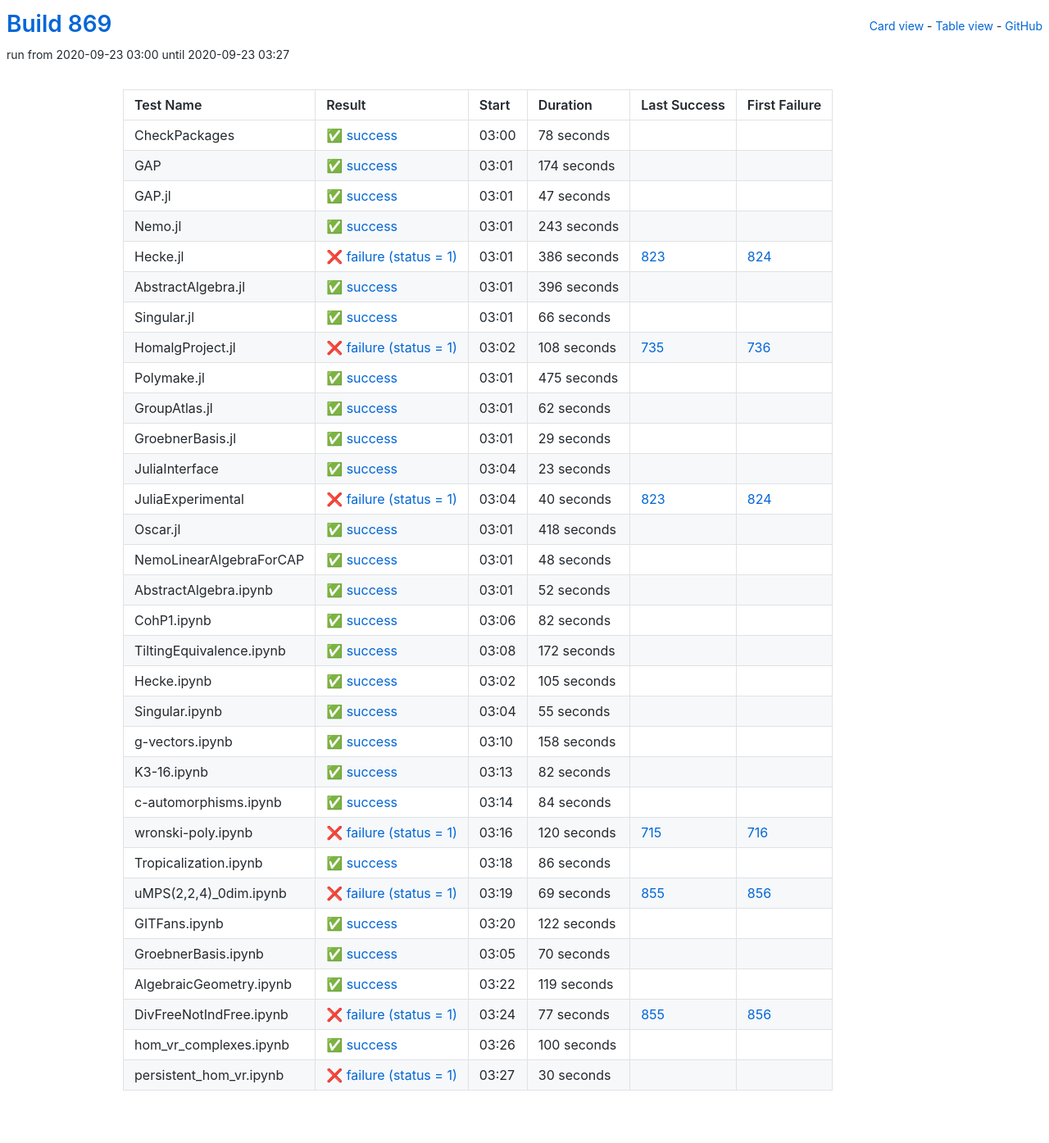
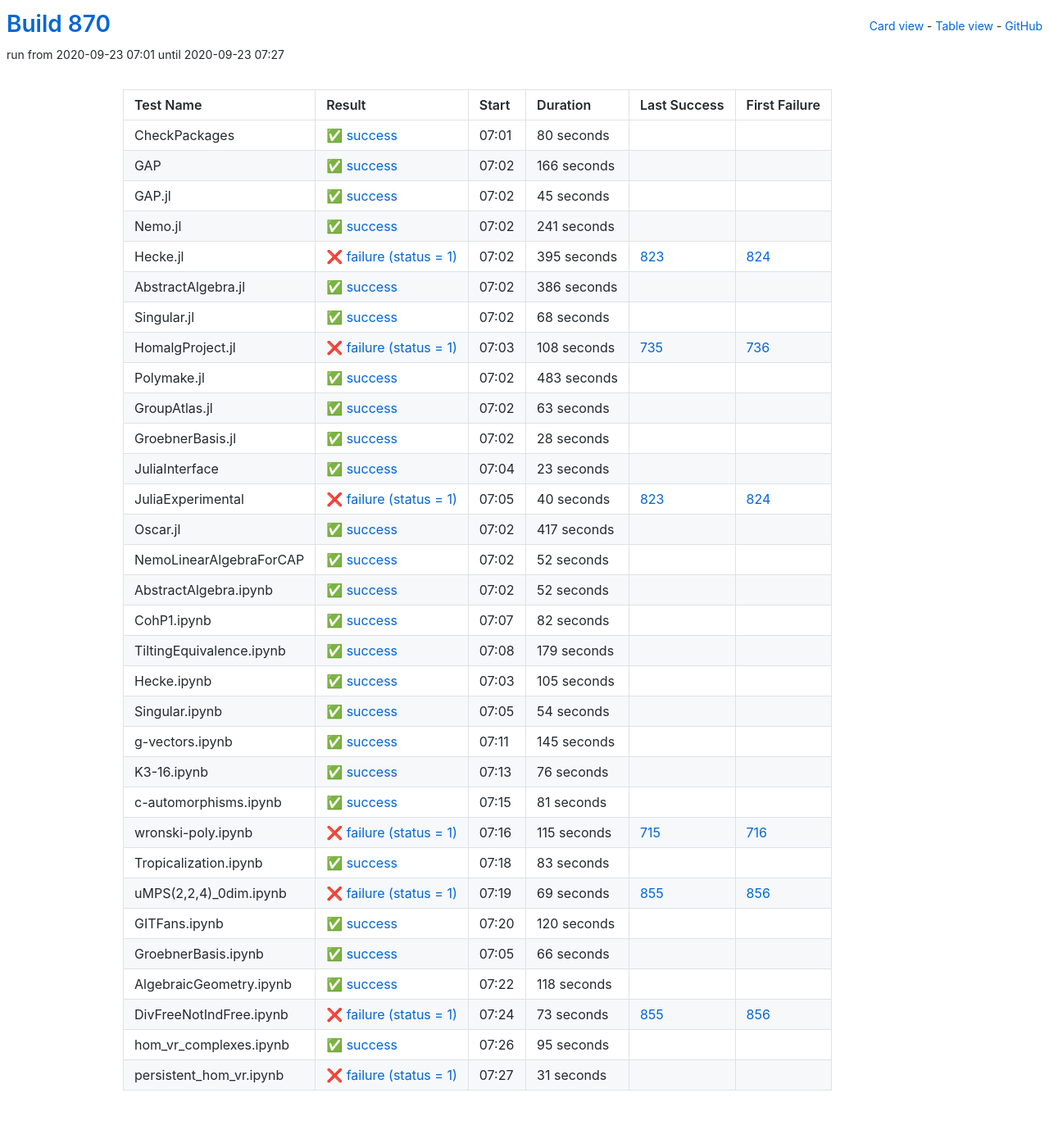
Before and after one commit to oscar-system/oscar-ci-status-stable, a Jekyll site: the page built from table.html, in a window 1280 px wide. Shown: the whole page at 82% size. Built offline with Jekyll 4.4.1, drawn with Linux system fonts in a browser that asks for light colours.

Commit message:
Build #870

```diff
--- a/_data/ci.yml
+++ b/_data/ci.yml
@@ -1,6 +1,6 @@
 ---
-build: 869
-build_url: https://oscarci.mathematik.uni-kl.de/job/oscar-stable/869/
+build: 870
+build_url: https://oscarci.mathematik.uni-kl.de/job/oscar-stable/870/
 job: oscar-stable
 organization: oscar-system
 repo: oscar-ci-status-stable
@@ -8,92 +8,92 @@ repourl: https://github.com/oscar-system/oscar-ci-status-stable
 tests:
 - name: CheckPackages
   id: checkpackages
-  log: https://oscarci.mathematik.uni-kl.de/job/oscar-stable/869/artifact/logs/build-869/CheckPackages.log
-  start: 2020-09-23 03:00
+  log: https://oscarci.mathematik.uni-kl.de/job/oscar-stable/870/artifact/logs/build-870/CheckPackages.log
+  start: 2020-09-23 07:01
   success: true
   exitcode: 0
   status: success
-  duration: 78
+  duration: 80
   last_success: false
   last_success_url:
   first_failure: false
   first_failure_url:
 - name: GAP
   id: gap
-  log: https://oscarci.mathematik.uni-kl.de/job/oscar-stable/869/artifact/logs/build-869/GAP.log
-  start: 2020-09-23 03:01
+  log: https://oscarci.mathematik.uni-kl.de/job/oscar-stable/870/artifact/logs/build-870/GAP.log
+  start: 2020-09-23 07:02
   success: true
   exitcode: 0
   status: success
-  duration: 174
+  duration: 166
   last_success: false
   last_success_url:
   first_failure: false
   first_failure_url:
 - name: GAP.jl
   id: gap-jl
-  log: https://oscarci.mathematik.uni-kl.de/job/oscar-stable/869/artifact/logs/build-869/GAP.jl.log
-  start: 2020-09-23 03:01
+  log: https://oscarci.mathematik.uni-kl.de/job/oscar-stable/870/artifact/logs/build-870/GAP.jl.log
+  start: 2020-09-23 07:02
   success: true
   exitcode: 0
   status: success
-  duration: 47
+  duration: 45
   last_success: false
   last_success_url:
   first_failure: false
   first_failure_url:
 - name: Nemo.jl
   id: nemo-jl
-  log: https://oscarci.mathematik.uni-kl.de/job/oscar-stable/869/artifact/logs/build-869/Nemo.jl.log
-  start: 2020-09-23 03:01
+  log: https://oscarci.mathematik.uni-kl.de/job/oscar-stable/870/artifact/logs/build-870/Nemo.jl.log
+  start: 2020-09-23 07:02
   success: true
   exitcode: 0
   status: success
-  duration: 243
+  duration: 241
   last_success: false
   last_success_url:
   first_failure: false
   first_failure_url:
 - name: Hecke.jl
   id: hecke-jl
-  log: https://oscarci.mathematik.uni-kl.de/job/oscar-stable/869/artifact/logs/build-869/Hecke.jl.log
-  start: 2020-09-23 03:01
+  log: https://oscarci.mathematik.uni-kl.de/job/oscar-stable/870/artifact/logs/build-870/Hecke.jl.log
+  start: 2020-09-23 07:02
   success: false
   exitcode: 1
   status: failure
-  duration: 386
+  duration: 395
   last_success: 823
   last_success_url: https://oscarci.mathematik.uni-kl.de/job/oscar-stable/823/
   first_failure: 824
   first_failure_url: https://oscarci.mathematik.uni-kl.de/job/oscar-stable/824/
 - name: AbstractAlgebra.jl
   id: abstractalgebra-jl
-  log: https://oscarci.mathematik.uni-kl.de/job/oscar-stable/869/artifact/logs/build-869/AbstractAlgebra.jl.log
-  start: 2020-09-23 03:01
+  log: https://oscarci.mathematik.uni-kl.de/job/oscar-stable/870/artifact/logs/build-870/AbstractAlgebra.jl.log
+  start: 2020-09-23 07:02
   success: true
   exitcode: 0
   status: success
-  duration: 396
+  duration: 386
   last_success: false
   last_success_url:
   first_failure: false
   first_failure_url:
 - name: Singular.jl
   id: singular-jl
-  log: https://oscarci.mathematik.uni-kl.de/job/oscar-stable/869/artifact/logs/build-869/Singular.jl.log
-  start: 2020-09-23 03:01
+  log: https://oscarci.mathematik.uni-kl.de/job/oscar-stable/870/artifact/logs/build-870/Singular.jl.log
+  start: 2020-09-23 07:02
   success: true
   exitcode: 0
   status: success
-  duration: 66
+  duration: 68
   last_success: false
   last_success_url:
   first_failure: false
   first_failure_url:
 - name: HomalgProject.jl
   id: homalgproject-jl
-  log: https://oscarci.mathematik.uni-kl.de/job/oscar-stable/869/artifact/logs/build-869/HomalgProject.jl.log
-  start: 2020-09-23 03:02
+  log: https://oscarci.mathematik.uni-kl.de/job/oscar-stable/870/artifact/logs/build-870/HomalgProject.jl.log
+  start: 2020-09-23 07:03
   success: false
   exitcode: 1
   status: failure
@@ -104,44 +104,44 @@ tests:
   first_failure_url: https://oscarci.mathematik.uni-kl.de/job/oscar-stable/736/
 - name: Polymake.jl
   id: polymake-jl
-  log: https://oscarci.mathematik.uni-kl.de/job/oscar-stable/869/artifact/logs/build-869/Polymake.jl.log
-  start: 2020-09-23 03:01
+  log: https://oscarci.mathematik.uni-kl.de/job/oscar-stable/870/artifact/logs/build-870/Polymake.jl.log
+  start: 2020-09-23 07:02
   success: true
   exitcode: 0
   status: success
-  duration: 475
+  duration: 483
   last_success: false
   last_success_url:
   first_failure: false
   first_failure_url:
 - name: GroupAtlas.jl
   id: groupatlas-jl
-  log: https://oscarci.mathematik.uni-kl.de/job/oscar-stable/869/artifact/logs/build-869/GroupAtlas.jl.log
-  start: 2020-09-23 03:01
+  log: https://oscarci.mathematik.uni-kl.de/job/oscar-stable/870/artifact/logs/build-870/GroupAtlas.jl.log
+  start: 2020-09-23 07:02
   success: true
   exitcode: 0
   status: success
-  duration: 62
+  duration: 63
   last_success: false
   last_success_url:
   first_failure: false
   first_failure_url:
 - name: GroebnerBasis.jl
   id: groebnerbasis-jl
-  log: https://oscarci.mathematik.uni-kl.de/job/oscar-stable/869/artifact/logs/build-869/GroebnerBasis.jl.log
-  start: 2020-09-23 03:01
+  log: https://oscarci.mathematik.uni-kl.de/job/oscar-stable/870/artifact/logs/build-870/GroebnerBasis.jl.log
+  start: 2020-09-23 07:02
   success: true
   exitcode: 0
   status: success
-  duration: 29
+  duration: 28
   last_success: false
   last_success_url:
   first_failure: false
   first_failure_url:
 - name: JuliaInterface
   id: juliainterface
-  log: https://oscarci.mathematik.uni-kl.de/job/oscar-stable/869/artifact/logs/build-869/JuliaInterface.log
-  start: 2020-09-23 03:04
+  log: https://oscarci.mathematik.uni-kl.de/job/oscar-stable/870/artifact/logs/build-870/JuliaInterface.log
+  start: 2020-09-23 07:04
   success: true
   exitcode: 0
   status: success
@@ -152,8 +152,8 @@ tests:
   first_failure_url:
 - name: JuliaExperimental
   id: juliaexperimental
-  log: https://oscarci.mathematik.uni-kl.de/job/oscar-stable/869/artifact/logs/build-869/JuliaExperimental.log
-  start: 2020-09-23 03:04
+  log: https://oscarci.mathematik.uni-kl.de/job/oscar-stable/870/artifact/logs/build-870/JuliaExperimental.log
+  start: 2020-09-23 07:05
   success: false
   exitcode: 1
   status: failure
@@ -164,32 +164,32 @@ tests:
   first_failure_url: https://oscarci.mathematik.uni-kl.de/job/oscar-stable/824/
 - name: Oscar.jl
   id: oscar-jl
-  log: https://oscarci.mathematik.uni-kl.de/job/oscar-stable/869/artifact/logs/build-869/Oscar.jl.log
-  start: 2020-09-23 03:01
+  log: https://oscarci.mathematik.uni-kl.de/job/oscar-stable/870/artifact/logs/build-870/Oscar.jl.log
+  start: 2020-09-23 07:02
   success: true
   exitcode: 0
   status: success
-  duration: 418
+  duration: 417
   last_success: false
   last_success_url:
   first_failure: false
   first_failure_url:
 - name: NemoLinearAlgebraForCAP
   id: nemolinearalgebraforcap
-  log: https://oscarci.mathematik.uni-kl.de/job/oscar-stable/869/artifact/logs/build-869/NemoLinearAlgebraForCAP.log
-  start: 2020-09-23 03:01
+  log: https://oscarci.mathematik.uni-kl.de/job/oscar-stable/870/artifact/logs/build-870/NemoLinearAlgebraForCAP.log
+  start: 2020-09-23 07:02
   success: true
   exitcode: 0
   status: success
-  duration: 48
+  duration: 52
   last_success: false
   last_success_url:
   first_failure: false
   first_failure_url:
 - name: AbstractAlgebra.ipynb
   id: abstractalgebra-ipynb
-  log: https://oscarci.mathematik.uni-kl.de/job/oscar-stable/869/artifact/logs/build-869/AbstractAlgebra.ipynb.log
-  start: 2020-09-23 03:01
+  log: https://oscarci.mathematik.uni-kl.de/job/oscar-stable/870/artifact/logs/build-870/AbstractAlgebra.ipynb.log
+  start: 2020-09-23 07:02
   success: true
   exitcode: 0
   status: success
@@ -200,8 +200,8 @@ tests:
   first_failure_url:
 - name: CohP1.ipynb
   id: cohp1-ipynb
-  log: https://oscarci.mathematik.uni-kl.de/job/oscar-stable/869/artifact/logs/build-869/CohP1.ipynb.log
-  start: 2020-09-23 03:06
+  log: https://oscarci.mathematik.uni-kl.de/job/oscar-stable/870/artifact/logs/build-870/CohP1.ipynb.log
+  start: 2020-09-23 07:07
   success: true
   exitcode: 0
   status: success
@@ -212,20 +212,20 @@ tests:
   first_failure_url:
 - name: TiltingEquivalence.ipynb
   id: tiltingequivalence-ipynb
-  log: https://oscarci.mathematik.uni-kl.de/job/oscar-stable/869/artifact/logs/build-869/TiltingEquivalence.ipynb.log
-  start: 2020-09-23 03:08
+  log: https://oscarci.mathematik.uni-kl.de/job/oscar-stable/870/artifact/logs/build-870/TiltingEquivalence.ipynb.log
+  start: 2020-09-23 07:08
   success: true
   exitcode: 0
   status: success
-  duration: 172
+  duration: 179
   last_success: false
   last_success_url:
   first_failure: false
   first_failure_url:
 - name: Hecke.ipynb
   id: hecke-ipynb
-  log: https://oscarci.mathematik.uni-kl.de/job/oscar-stable/869/artifact/logs/build-869/Hecke.ipynb.log
-  start: 2020-09-23 03:02
+  log: https://oscarci.mathematik.uni-kl.de/job/oscar-stable/870/artifact/logs/build-870/Hecke.ipynb.log
+  start: 2020-09-23 07:03
   success: true
   exitcode: 0
   status: success
@@ -236,80 +236,80 @@ tests:
   first_failure_url:
 - name: Singular.ipynb
   id: singular-ipynb
-  log: https://oscarci.mathematik.uni-kl.de/job/oscar-stable/869/artifact/logs/build-869/Singular.ipynb.log
-  start: 2020-09-23 03:04
+  log: https://oscarci.mathematik.uni-kl.de/job/oscar-stable/870/artifact/logs/build-870/Singular.ipynb.log
+  start: 2020-09-23 07:05
   success: true
   exitcode: 0
   status: success
-  duration: 55
+  duration: 54
   last_success: false
   last_success_url:
   first_failure: false
   first_failure_url:
 - name: g-vectors.ipynb
   id: g-vectors-ipynb
-  log: https://oscarci.mathematik.uni-kl.de/job/oscar-stable/869/artifact/logs/build-869/g-vectors.ipynb.log
-  start: 2020-09-23 03:10
+  log: https://oscarci.mathematik.uni-kl.de/job/oscar-stable/870/artifact/logs/build-870/g-vectors.ipynb.log
+  start: 2020-09-23 07:11
   success: true
   exitcode: 0
   status: success
-  duration: 158
+  duration: 145
   last_success: false
   last_success_url:
   first_failure: false
   first_failure_url:
 - name: K3-16.ipynb
   id: k3-16-ipynb
-  log: https://oscarci.mathematik.uni-kl.de/job/oscar-stable/869/artifact/logs/build-869/K3-16.ipynb.log
-  start: 2020-09-23 03:13
+  log: https://oscarci.mathematik.uni-kl.de/job/oscar-stable/870/artifact/logs/build-870/K3-16.ipynb.log
+  start: 2020-09-23 07:13
   success: true
   exitcode: 0
   status: success
-  duration: 82
+  duration: 76
   last_success: false
   last_success_url:
   first_failure: false
   first_failure_url:
 - name: c-automorphisms.ipynb
   id: c-automorphisms-ipynb
-  log: https://oscarci.mathematik.uni-kl.de/job/oscar-stable/869/artifact/logs/build-869/c-automorphisms.ipynb.log
-  start: 2020-09-23 03:14
+  log: https://oscarci.mathematik.uni-kl.de/job/oscar-stable/870/artifact/logs/build-870/c-automorphisms.ipynb.log
+  start: 2020-09-23 07:15
   success: true
   exitcode: 0
   status: success
-  duration: 84
+  duration: 81
   last_success: false
   last_success_url:
   first_failure: false
   first_failure_url:
 - name: wronski-poly.ipynb
   id: wronski-poly-ipynb
-  log: https://oscarci.mathematik.uni-kl.de/job/oscar-stable/869/artifact/logs/build-869/wronski-poly.ipynb.log
-  start: 2020-09-23 03:16
+  log: https://oscarci.mathematik.uni-kl.de/job/oscar-stable/870/artifact/logs/build-870/wronski-poly.ipynb.log
+  start: 2020-09-23 07:16
   success: false
   exitcode: 1
   status: failure
-  duration: 120
+  duration: 115
   last_success: 715
   last_success_url: https://oscarci.mathematik.uni-kl.de/job/oscar-stable/715/
   first_failure: 716
   first_failure_url: https://oscarci.mathematik.uni-kl.de/job/oscar-stable/716/
 - name: Tropicalization.ipynb
   id: tropicalization-ipynb
-  log: https://oscarci.mathematik.uni-kl.de/job/oscar-stable/869/artifact/logs/build-869/Tropicalization.ipynb.log
-  start: 2020-09-23 03:18
+  log: https://oscarci.mathematik.uni-kl.de/job/oscar-stable/870/artifact/logs/build-870/Tropicalization.ipynb.log
+  start: 2020-09-23 07:18
   success: true
   exitcode: 0
   status: success
-  duration: 86
+  duration: 83
   last_success: false
   last_success_url:
   first_failure: false
   first_failure_url:
 - name: uMPS(2,2,4)_0dim.ipynb
   id: umps-2-2-4-0dim-ipynb
-  log: https://oscarci.mathematik.uni-kl.de/job/oscar-stable/869/artifact/logs/build-869/uMPS-2-2-4-_0dim.ipynb.log
-  start: 2020-09-23 03:19
+  log: https://oscarci.mathematik.uni-kl.de/job/oscar-stable/870/artifact/logs/build-870/uMPS-2-2-4-_0dim.ipynb.log
+  start: 2020-09-23 07:19
   success: false
   exitcode: 1
   status: failure
@@ -320,72 +320,72 @@ tests:
   first_failure_url: https://oscarci.mathematik.uni-kl.de/job/oscar-stable/856/
 - name: GITFans.ipynb
   id: gitfans-ipynb
-  log: https://oscarci.mathematik.uni-kl.de/job/oscar-stable/869/artifact/logs/build-869/GITFans.ipynb.log
-  start: 2020-09-23 03:20
+  log: https://oscarci.mathematik.uni-kl.de/job/oscar-stable/870/artifact/logs/build-870/GITFans.ipynb.log
+  start: 2020-09-23 07:20
   success: true
   exitcode: 0
   status: success
-  duration: 122
+  duration: 120
   last_success: false
   last_success_url:
   first_failure: false
   first_failure_url:
 - name: GroebnerBasis.ipynb
   id: groebnerbasis-ipynb
-  log: https://oscarci.mathematik.uni-kl.de/job/oscar-stable/869/artifact/logs/build-869/GroebnerBasis.ipynb.log
-  start: 2020-09-23 03:05
+  log: https://oscarci.mathematik.uni-kl.de/job/oscar-stable/870/artifact/logs/build-870/GroebnerBasis.ipynb.log
+  start: 2020-09-23 07:05
   success: true
   exitcode: 0
   status: success
-  duration: 70
+  duration: 66
   last_success: false
   last_success_url:
   first_failure: false
   first_failure_url:
 - name: AlgebraicGeometry.ipynb
   id: algebraicgeometry-ipynb
-  log: https://oscarci.mathematik.uni-kl.de/job/oscar-stable/869/artifact/logs/build-869/AlgebraicGeometry.ipynb.log
-  start: 2020-09-23 03:22
+  log: https://oscarci.mathematik.uni-kl.de/job/oscar-stable/870/artifact/logs/build-870/AlgebraicGeometry.ipynb.log
+  start: 2020-09-23 07:22
   success: true
   exitcode: 0
   status: success
-  duration: 119
+  duration: 118
   last_success: false
   last_success_url:
   first_failure: false
   first_failure_url:
 - name: DivFreeNotIndFree.ipynb
   id: divfreenotindfree-ipynb
-  log: https://oscarci.mathematik.uni-kl.de/job/oscar-stable/869/artifact/logs/build-869/DivFreeNotIndFree.ipynb.log
-  start: 2020-09-23 03:24
+  log: https://oscarci.mathematik.uni-kl.de/job/oscar-stable/870/artifact/logs/build-870/DivFreeNotIndFree.ipynb.log
+  start: 2020-09-23 07:24
   success: false
   exitcode: 1
   status: failure
-  duration: 77
+  duration: 73
   last_success: 855
   last_success_url: https://oscarci.mathematik.uni-kl.de/job/oscar-stable/855/
   first_failure: 856
   first_failure_url: https://oscarci.mathematik.uni-kl.de/job/oscar-stable/856/
 - name: hom_vr_complexes.ipynb
   id: hom-vr-complexes-ipynb
-  log: https://oscarci.mathematik.uni-kl.de/job/oscar-stable/869/artifact/logs/build-869/hom_vr_complexes.ipynb.log
-  start: 2020-09-23 03:26
+  log: https://oscarci.mathematik.uni-kl.de/job/oscar-stable/870/artifact/logs/build-870/hom_vr_complexes.ipynb.log
+  start: 2020-09-23 07:26
   success: true
   exitcode: 0
   status: success
-  duration: 100
+  duration: 95
   last_success: false
   last_success_url:
   first_failure: false
   first_failure_url:
 - name: persistent_hom_vr.ipynb
   id: persistent-hom-vr-ipynb
-  log: https://oscarci.mathematik.uni-kl.de/job/oscar-stable/869/artifact/logs/build-869/persistent_hom_vr.ipynb.log
-  start: 2020-09-23 03:27
+  log: https://oscarci.mathematik.uni-kl.de/job/oscar-stable/870/artifact/logs/build-870/persistent_hom_vr.ipynb.log
+  start: 2020-09-23 07:27
   success: false
   exitcode: 1
   status: failure
-  duration: 30
+  duration: 31
   last_success: false
   last_success_url:
   first_failure: false
```
Also changed, not shown: README.md.
